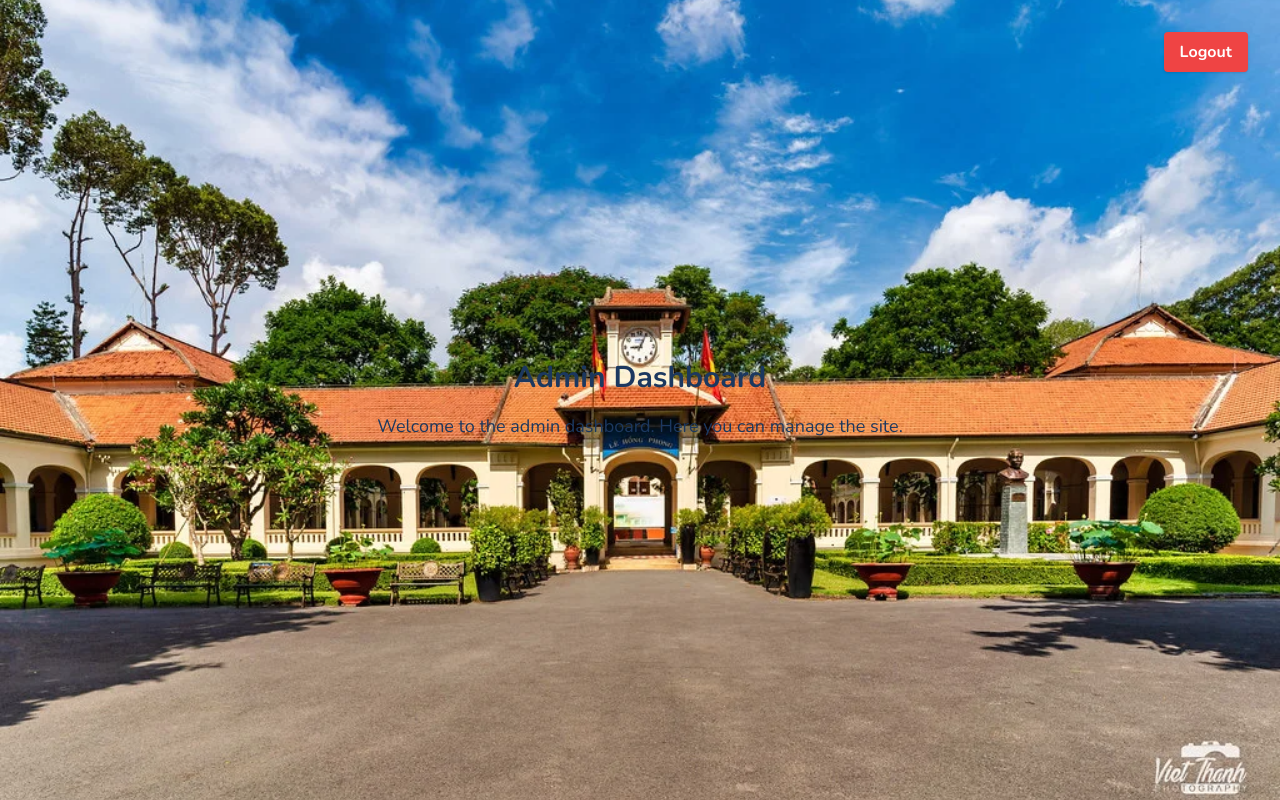
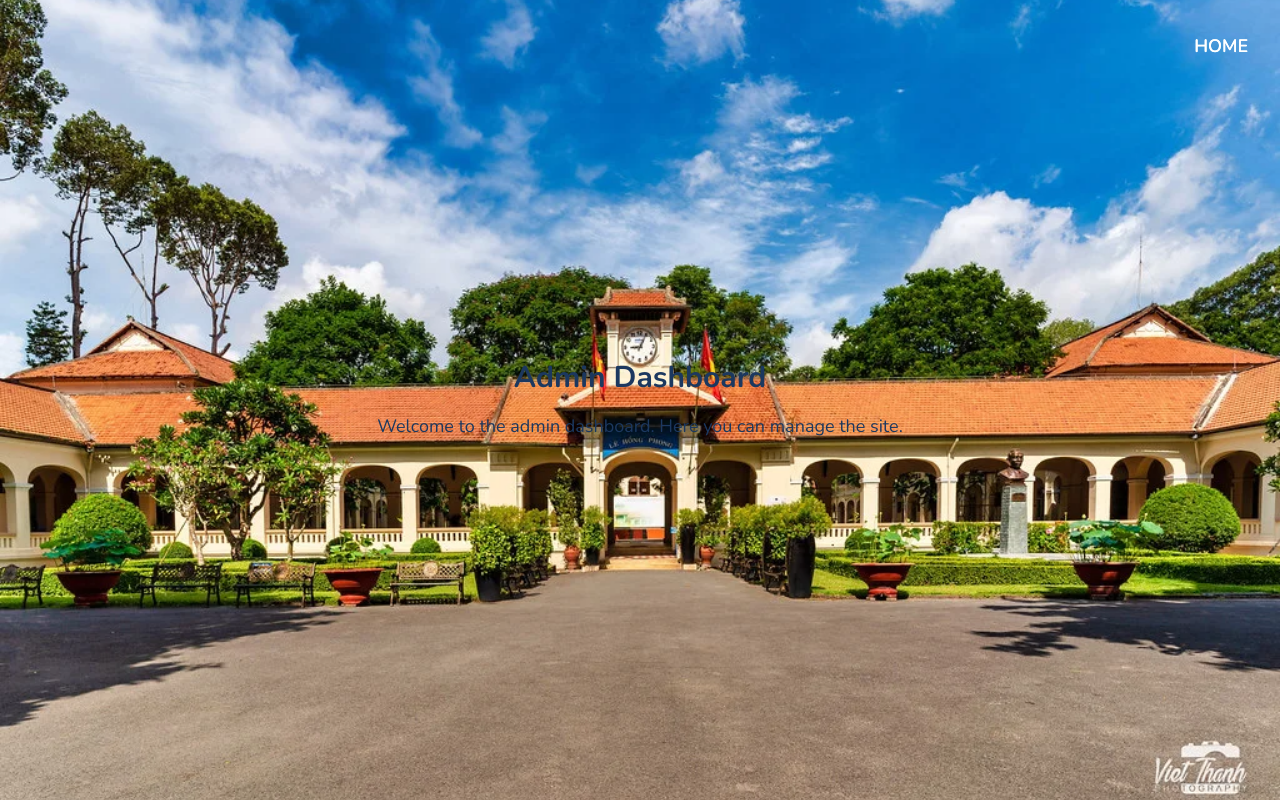
Before and after one commit to ChubbyCub/hs-reunion, a Next.js app: page /admin/dashboard in a window 1280 px wide. Built offline with nearby package versions, Linux system fonts and the light colour scheme.

Commit message:
Linked back to home page

```diff
--- a/src/app/admin/dashboard/page.tsx
+++ b/src/app/admin/dashboard/page.tsx
@@ -1,26 +1,21 @@
 "use client";
-import { useRouter } from "next/navigation";
+import Link from "next/link";
 
 export default function AdminDashboard() {
-  const router = useRouter();
-
-  function handleLogout() {
-    // Remove the cookie by setting it to expired
-    document.cookie = "admin_auth=; path=/; expires=Thu, 01 Jan 1970 00:00:00 GMT";
-    router.push("/admin/login");
-  }
-
   return (
     <main
       style={{ background: "none" }}
       className="flex min-h-screen flex-col items-center justify-center p-24 !bg-transparent"
     >
-      <button
-        onClick={handleLogout}
-        className="absolute top-8 right-8 bg-red-500 hover:bg-red-600 text-white font-bold py-2 px-4 rounded shadow"
-      >
-        Logout
-      </button>
+      <div className="absolute top-8 right-8 flex flex-col gap-3 z-20">
+        <Link
+          href="/"
+          className="text-white text-lg font-semibold hover:text-yellow-400 transition-colors cursor-pointer"
+          style={{ background: "none", border: "none", padding: 0 }}
+        >
+          HOME
+        </Link>
+      </div>
       <h1 className="text-3xl font-bold mb-4">Admin Dashboard</h1>
       <p className="text-lg">Welcome to the admin dashboard. Here you can manage the site.</p>
     </main>
--- a/src/app/layout.tsx
+++ b/src/app/layout.tsx
@@ -3,6 +3,7 @@ import "./globals.css";
 import {NextIntlClientProvider} from 'next-intl';
 import {getLocale} from 'next-intl/server';
 import { Nunito } from "next/font/google";
+import HomeLinkIfNotHome from "@/components/HomeLinkIfNotHome";
 
 const nunito = Nunito({
   variable: "--font-nunito",
@@ -24,10 +25,9 @@ export default async function RootLayout({
   const locale = await getLocale();
   return (
     <html lang={locale}>
-      <body
-        className={`${nunito.variable} antialiased`}
-      >
+      <body className={`${nunito.variable} antialiased`}>
         <NextIntlClientProvider>
+          <HomeLinkIfNotHome />
           {children}
         </NextIntlClientProvider>
       </body>
--- a/src/app/page.tsx
+++ b/src/app/page.tsx
@@ -36,11 +36,45 @@ export default function Home() {
 
   return (
       <main className="flex min-h-screen flex-col items-center justify-center p-24 uppercase md:justify-between md:bg-transparent">
-      <div className="absolute top-8 right-8 flex flex-col gap-3 z-10">
-        <Link href="/gallery" className="text-white text-lg font-semibold transition-colors hover:text-yellow-400">Gallery</Link>
-        <Link href="/faq" className="text-white text-lg font-semibold transition-colors hover:text-yellow-400">FAQ</Link>
-        <Link href="/admin/dashboard" className="text-white text-lg font-semibold transition-colors hover:text-yellow-400 hidden md:block">Admin</Link>
-      </div>
+        <motion.div
+          className="absolute top-8 right-8 flex flex-col gap-3 z-10"
+          initial="hidden"
+          animate="visible"
+          variants={{
+            hidden: {},
+            visible: {
+              transition: { staggerChildren: 0.15 }
+            }
+          }}
+        >
+          {[
+            { href: "/gallery", label: "Gallery", className: "" },
+            { href: "/faq", label: "FAQ", className: "" },
+            { href: "/admin/dashboard", label: "Admin", className: "hidden md:block" }
+          ].map((item) => (
+            <motion.div
+              key={item.href}
+              variants={{
+                hidden: { opacity: 0, y: -20 },
+                visible: { opacity: 1, y: 0, transition: { duration: 0.5, ease: "easeOut" } }
+              }}
+            >
+              <Link
+                href={item.href}
+                className={`text-white text-lg font-semibold transition-colors hover:text-yellow-400 ${item.className}`}
+                style={{ display: item.className?.includes('hidden') ? undefined : 'block' }}
+              >
+                <motion.span
+                  whileHover={{ scale: 1.08, filter: "brightness(1.2)" }}
+                  transition={{ type: "spring", stiffness: 300 }}
+                  className="inline-block"
+                >
+                  {item.label}
+                </motion.span>
+              </Link>
+            </motion.div>
+          ))}
+        </motion.div>
         <div>
           <motion.div
             initial={{ opacity: 0, x: -100 }}
--- /dev/null
+++ b/src/components/HomeLinkIfNotHome.tsx
@@ -0,0 +1,15 @@
+"use client";
+import Link from "next/link";
+import { usePathname } from "next/navigation";
+
+export default function HomeLinkIfNotHome() {
+  const pathname = usePathname();
+  if (pathname === "/") return null;
+  return (
+    <div className="absolute top-8 right-8 z-20">
+      <Link href="/" className="text-white text-lg font-semibold transition-colors hover:text-yellow-400 cursor-pointer" style={{ background: "none", border: "none", padding: 0 }}>
+        HOME
+      </Link>
+    </div>
+  );
+}
```
Lines whose indentation alone changed are shown as unchanged.
